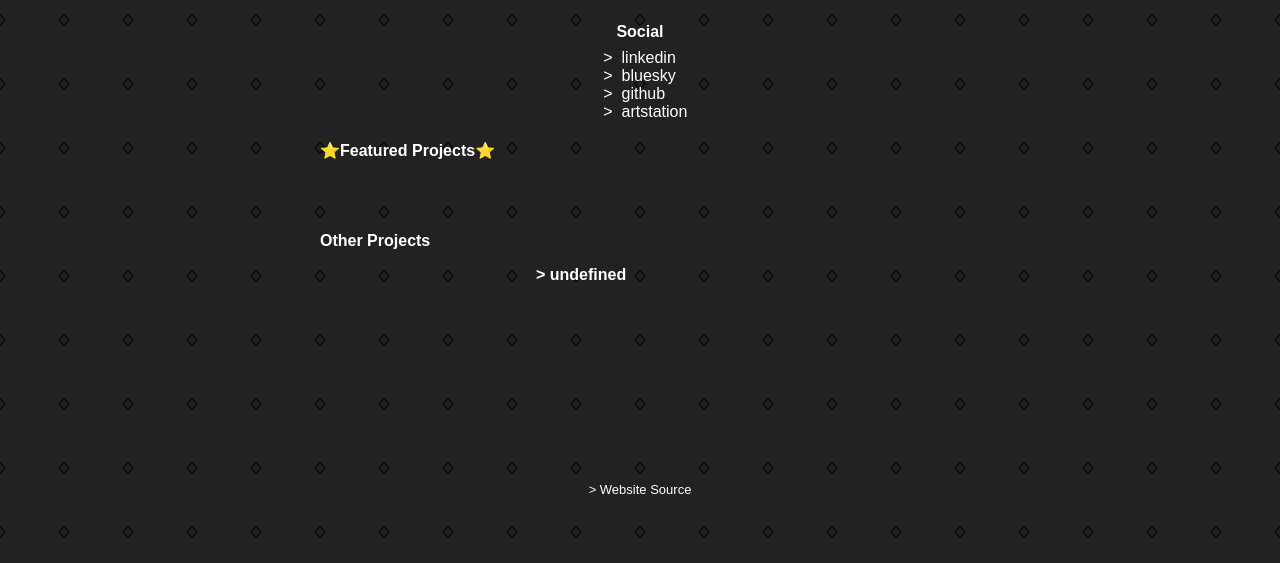
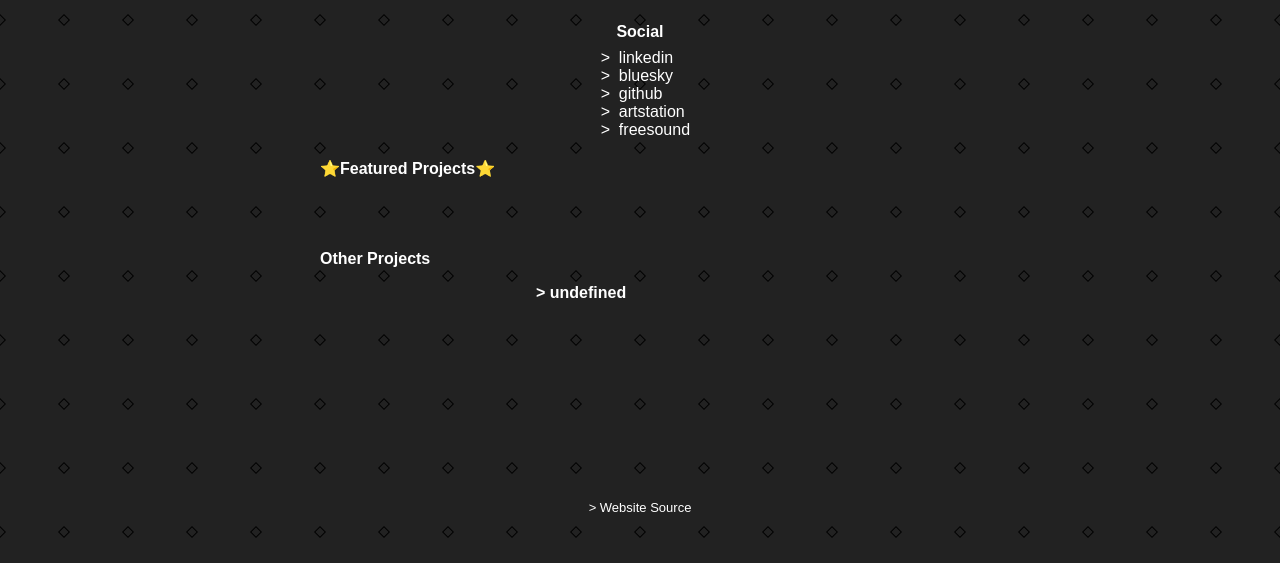
Before and after one commit to JimTheKiwifruit/jimthekiwifruit.github.io, a plain HTML site: page index.html in a window 1280 px wide. Shown: the part 252-815 px from the top of the page. Drawn offline with nearby package versions, Linux system fonts and the light colour scheme; no server answers; a web font is replaced by a local one.

```diff
--- a/index.html
+++ b/index.html
@@ -39,6 +39,7 @@
 				<li><a href="https://bsky.app/profile/jimthekiwifruit.bsky.social">bluesky</a></li>
 				<li><a href="https://github.com/JimTheKiwifruit">github</a></li>
 				<li><a href="https://jimthekiwifruit.artstation.com">artstation</a></li>
+				<li><a href="https://freesound.org/people/JimTheKiwifruit/">freesound</a></li>
 			</ul>
 		</div>
 
```
Also changed, not shown: 1 other file.
